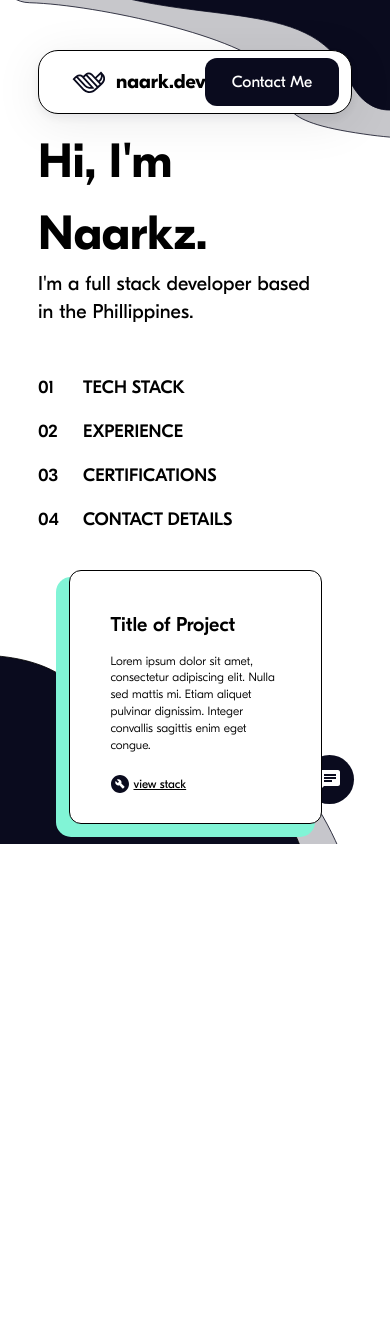
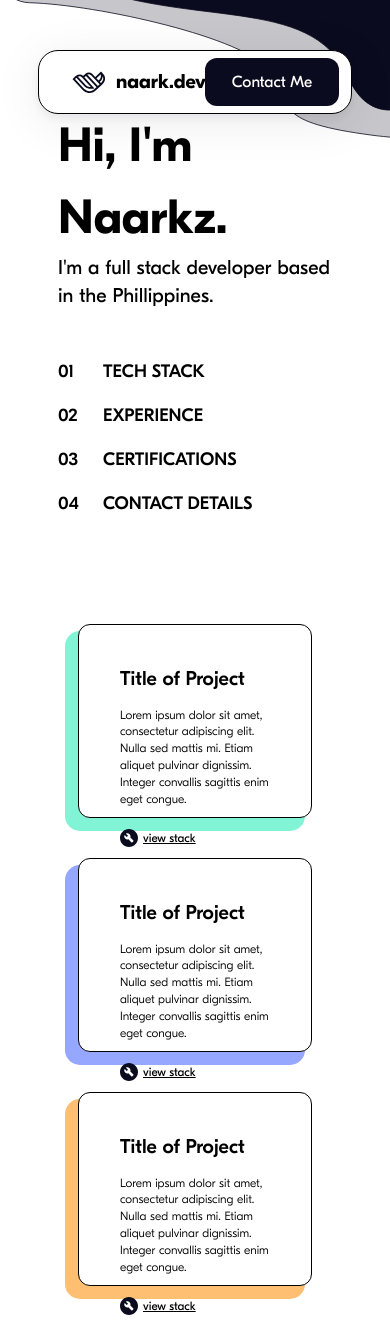
Before and after one commit to Eerkz/naarkzport, a Next.js app: page / in a window 390 px wide. Shown: the top 1324 px of the page. Before the commit the page ends 844 px from the top, so only its background shows below. Built offline with nearby package versions, Linux system fonts and the light colour scheme.

Commit message:
style: Add project boxes responsiveness

```diff
--- a/components/layouts/ContentPane.tsx
+++ b/components/layouts/ContentPane.tsx
@@ -3,7 +3,10 @@ import ProjectBox from "../utils/ProjectBox";
 
 export default function ContentPane() {
   return (
-    <div className="grid sm:grid-cols-2 grid-cols-1 gap-[40px]">
+    <div
+      id="projects-container"
+      className="flex md:w-[70%] md:max-w-[600px] w-full gap-[40px] flex-wrap p-[20px] md:max-h-[600px] md:mt-[100px] mt-[50px] md:overflow-scroll"
+    >
       <ProjectBox
         stack={["Typescript", "NextJS", "Tailwind"]}
         color={"#81F4D6"}
--- a/components/layouts/Main.tsx
+++ b/components/layouts/Main.tsx
@@ -5,7 +5,7 @@ import Nav from "../navigation/Nav";
 
 export default function Main({ children }: { children: React.ReactNode }) {
   return (
-    <div className="w-full h-[100vh] overflow-hidden relative">
+    <div className="w-full md:h-[100vh] h-auto md:verflow-hidden relative">
       <Nav />
       <Image
         src={"/static/images/top-right-wave.svg"}
@@ -14,7 +14,7 @@ export default function Main({ children }: { children: React.ReactNode }) {
         height={369}
         className="absolute top-[-86px] right-0 z-[1]"
       />
-      <main className="relative z-[1000] md:px-[138px] px-[38px] flex md:justify-between items-center h-full w-full md:flex-row flex-col">
+      <main className="relative z-[1000] lg:px-[138px] md:px-[88px] px-[58px] md:pb-0 pb-[100px] flex md:justify-between items-center h-full w-full md:flex-row flex-col">
         {children}
       </main>
       <Image
--- a/components/utils/ProjectBox.tsx
+++ b/components/utils/ProjectBox.tsx
@@ -18,7 +18,8 @@ export default function ProjectBox({
 }: ProjectBox) {
   return (
     <div
-      className="w-[253px] h-[254px] bg-white rounded-[12px] border-[1px] border-black px-[41px] pt-[42px]"
+
+      className="project-box xl:w-[253px] xl:h-[254px] h-[194px] bg-white cursor-pointer rounded-[12px] border-[1px] border-black px-[41px] pt-[42px]"
       style={{ boxShadow: `-10px 10px 0px 3px ${color}` }}
     >
       <h1 className="font-[500] text-[20px] leading-[23px] mb-[17px]">
--- a/styles/globals.css
+++ b/styles/globals.css
@@ -72,3 +72,12 @@ a {
 #construction-dog {
   filter: drop-shadow(-10px 10px 0px #c7c7cb);
 }
+
+#projects-container {
+  -ms-overflow-style: none; /* Internet Explorer 10+ */
+  scrollbar-width: none; /* Firefox */
+}
+
+#projects-container::-webkit-scrollbar {
+  display: none;
+}
```
